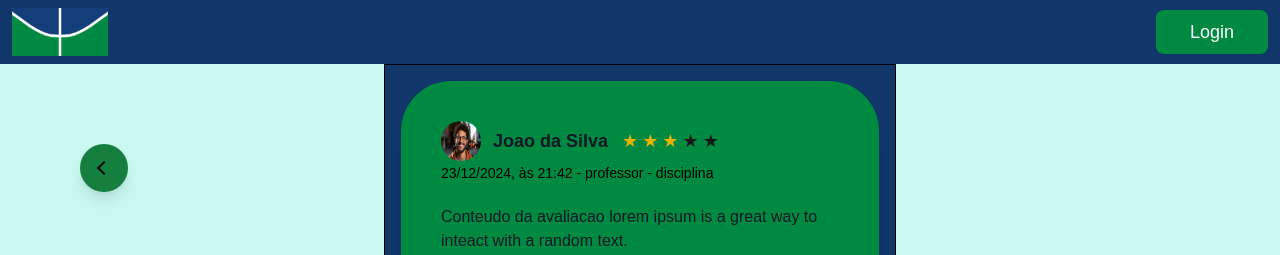
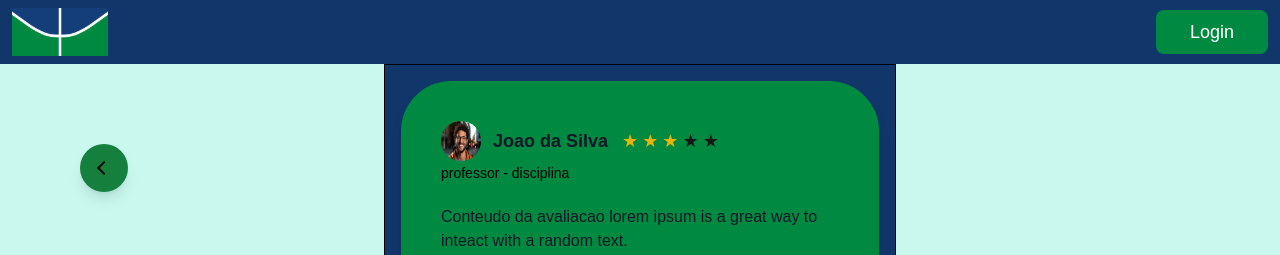
Before and after one commit to LucasMABF/PT_grupo9_front, a Next.js app: page /Post in a window 1280 px wide. Shown: the top 255 px of the page. Built offline with nearby package versions, Linux system fonts and the light colour scheme.

Commit message:
style: adicionando a data nas avaliacoes, pagina e component

```diff
--- a/src/app/Post/page.tsx
+++ b/src/app/Post/page.tsx
@@ -129,8 +129,7 @@ export default function Post() {
             </div>
 
             <span className="post-info text-sm text-black">
-              <span className="data">23/12/2024</span>, às{" "}
-              <span className="hora">21:42</span> -{" "}
+              <span className="data">{avaliacao.data}</span>
               <span className="professor">{avaliacao.professor} professor</span> -{" "}
               <span className="disciplina">{avaliacao.materia} disciplina</span>
             </span>
--- a/src/components/Post.tsx
+++ b/src/components/Post.tsx
@@ -60,6 +60,7 @@ const Publicacao = (props: Props) => {
           <span className="post-info text-sm text-black">
             <span className="user-name text-lg">{props.nome}</span>
             <br />
+            <span className="data">{avaliacao.data} data</span>
             <span className="professor">{props.professor}</span> -{" "}
             <span className="disciplina">{props.materia}</span>
           </span>
```
